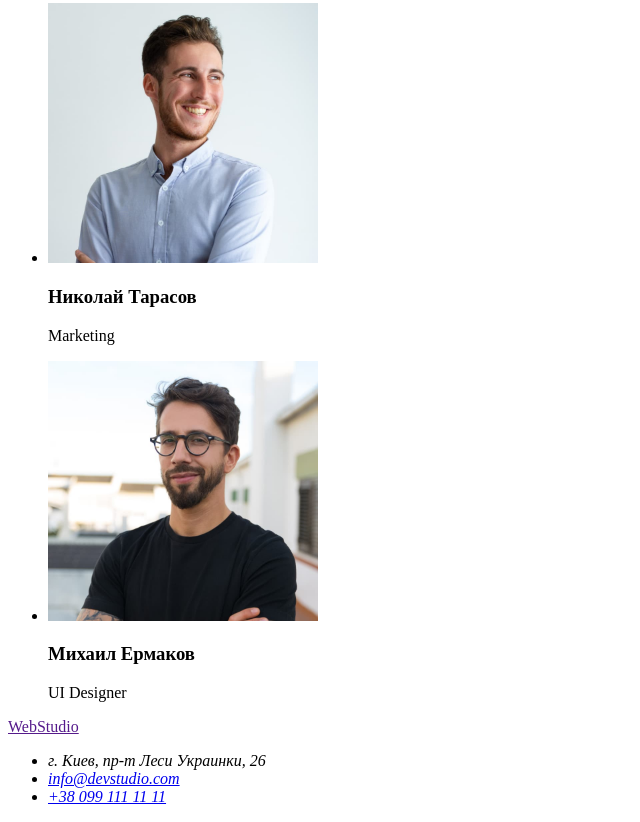
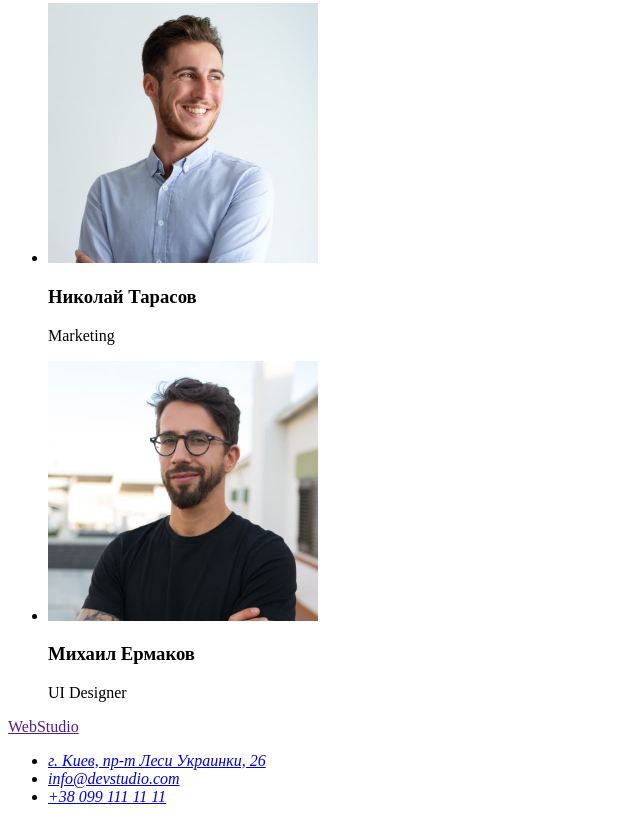
Before and after one commit to Liliya-Pishchuk/goit-markup-hw-01, a plain HTML site: page index.html in a window 1280 px wide. Shown: the part 2360-3182 px from the top of the page, without its empty margins (0-640 px from the left). Drawn offline with Linux system fonts and the light colour scheme.

Commit message:
правка в футере адреса

```diff
--- a/index.html
+++ b/index.html
@@ -122,7 +122,11 @@
       <a href="" lang="en">WebStudio</a>
       <address>
         <ul>
-          <li>г. Киев, пр-т Леси Украинки, 26</li>
+          <li>
+            <a href="https://goo.gl/maps/DS2FpUbjy8NpvMt88">
+              г. Киев, пр-т Леси Украинки, 26</a
+            >
+          </li>
           <li><a href="mailto:info@devstudio.com">info@devstudio.com</a></li>
           <li><a href="tel:+380991111111">+38 099 111 11 11</a></li>
         </ul>
```
